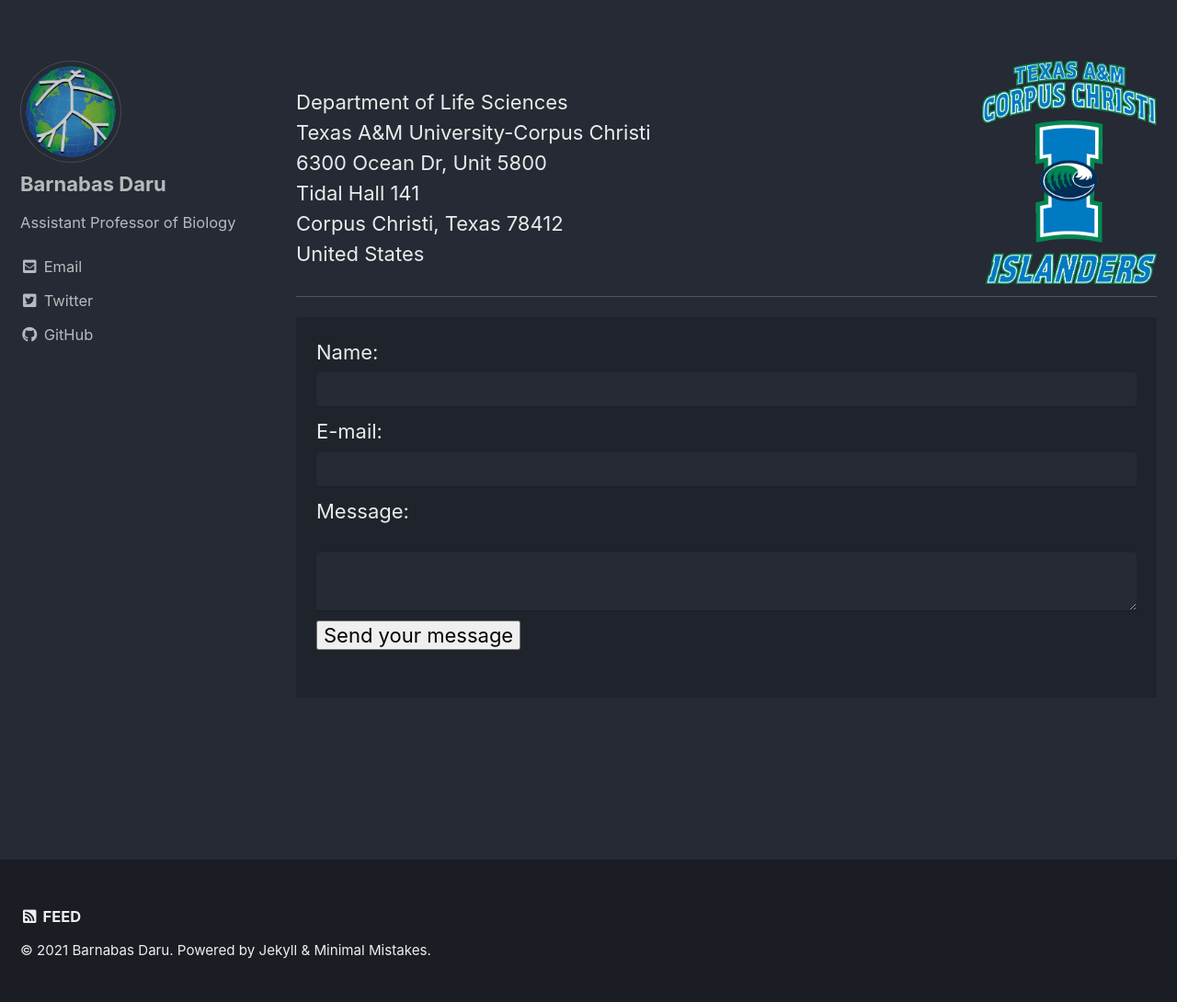
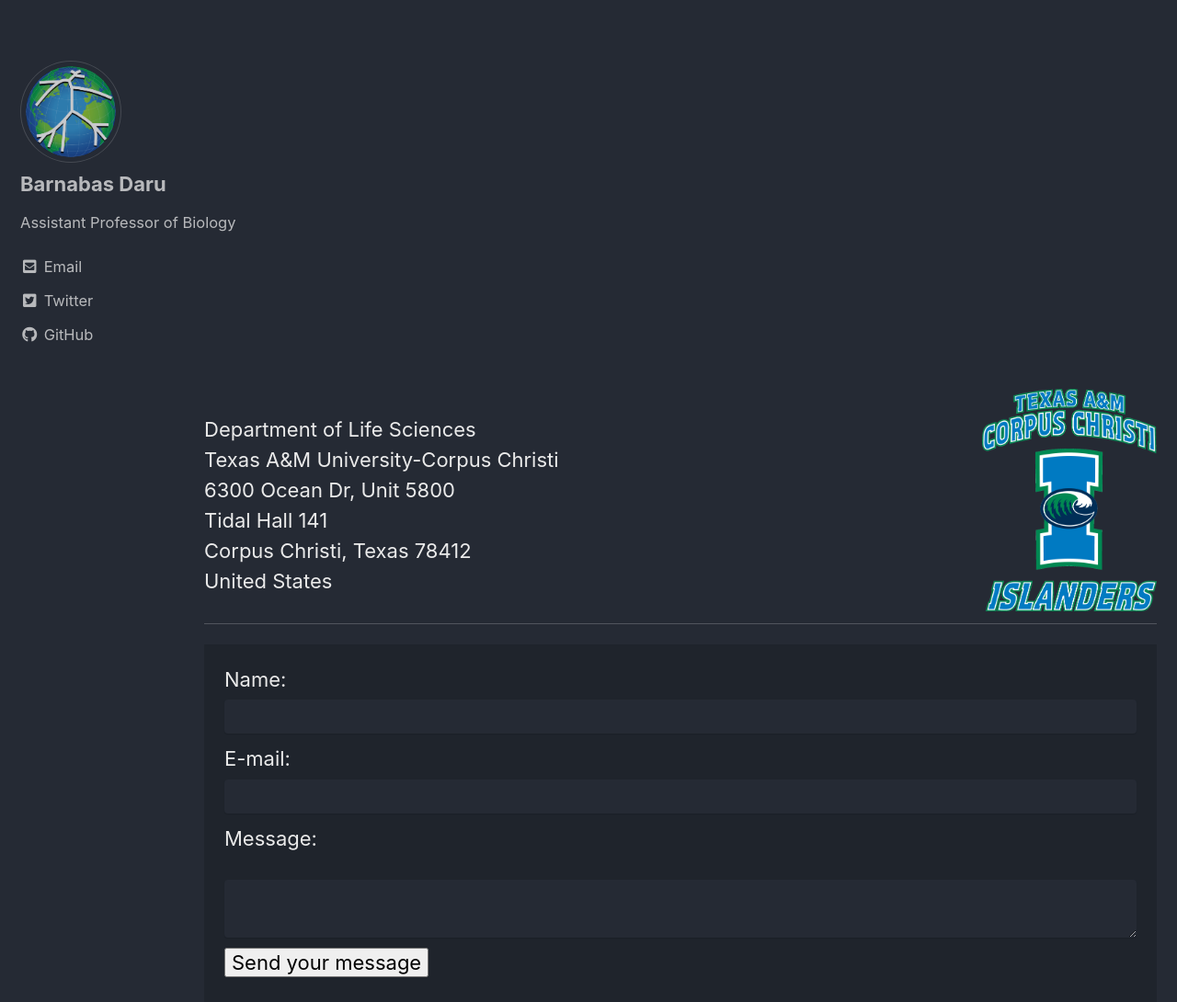
Before and after one commit to darunabas/darulab.github.io, a Jekyll site: the page built from _pages/contact.md, in a window 1280 px wide and 1400 px high. Shown: the part 310-1400 px from the top of the window at 92% size. Built offline with Jekyll 4.4.1, drawn with Linux system fonts in a browser that asks for light colours; cached includes are drawn as plain includes.

Commit message:
Update _page.scss

```diff
--- a/_sass/minimal-mistakes/_page.scss
+++ b/_sass/minimal-mistakes/_page.scss
@@ -43,7 +43,7 @@
   }
 
   @include breakpoint($x-large) {
-    width: calc(100% - #{$right-sidebar-width});
+    width: calc(100% - #{$right-sidebar-width-narrow});
     padding-right: $right-sidebar-width;
   }
 
```
